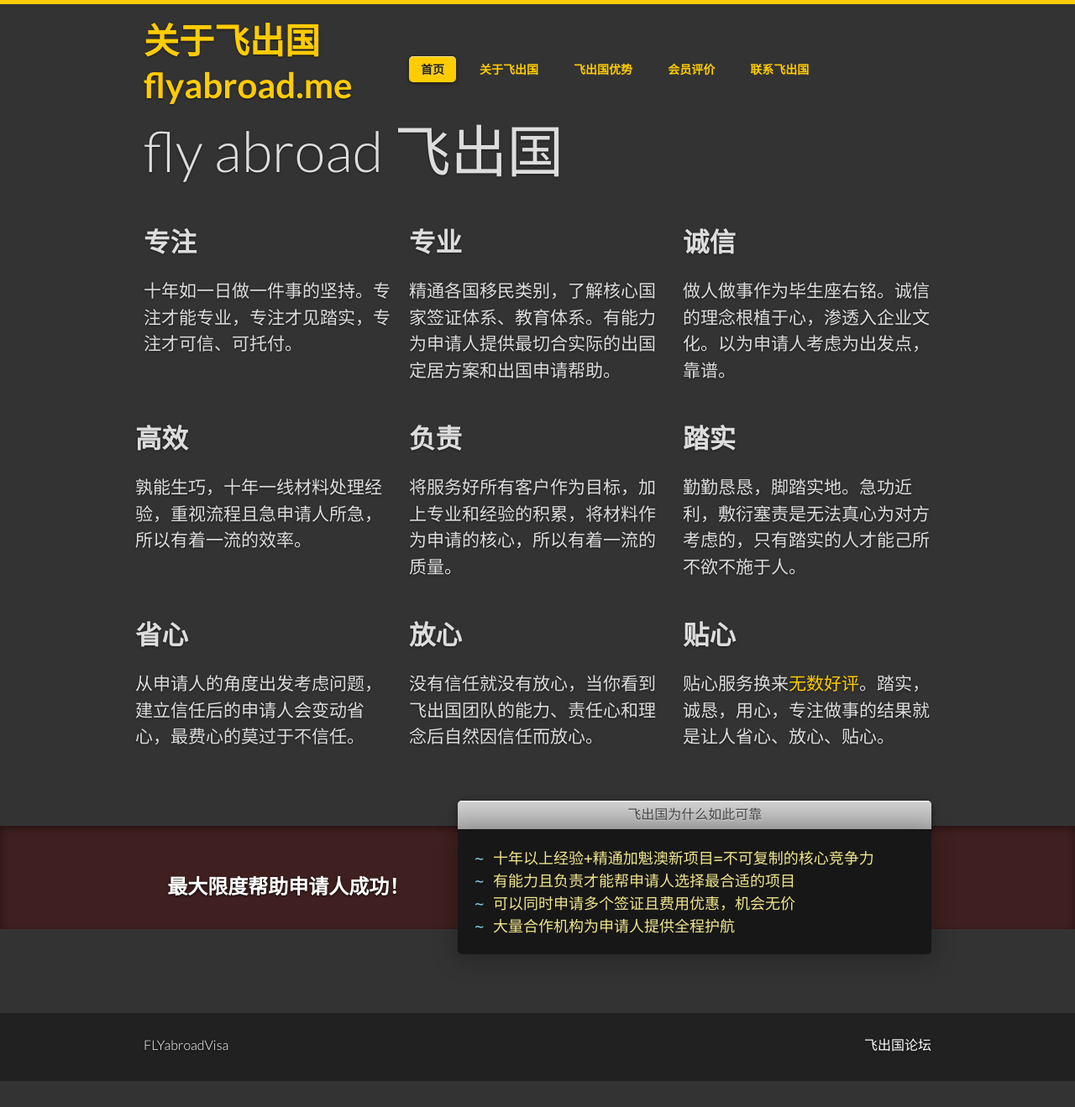
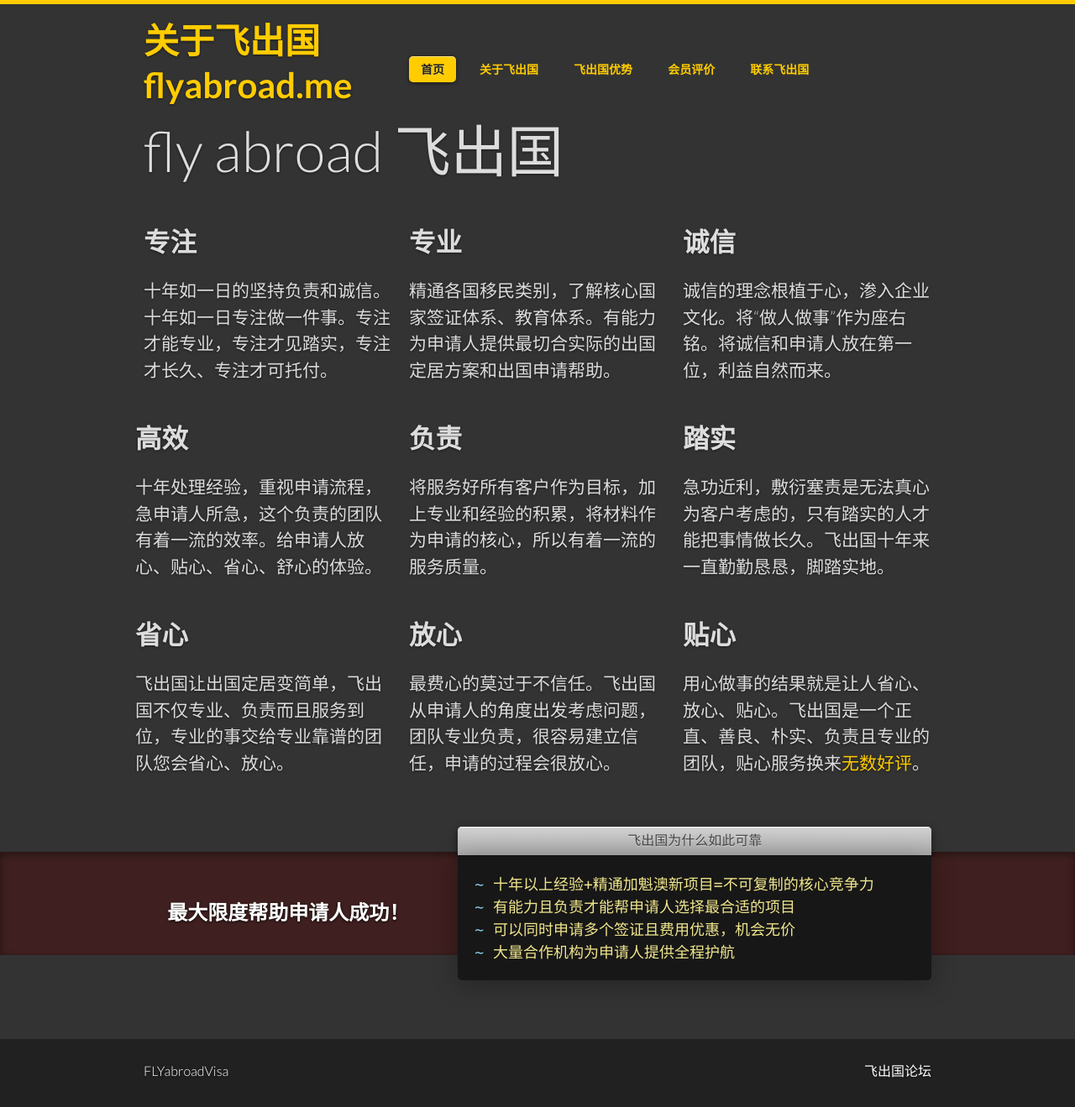
Before and after one commit to cnsme/flymeww2, a Jekyll site: the page built from index.html, in a window 1280 px wide. Shown: the whole page at 84% size. Built offline with Jekyll 4.4.1, drawn with Linux system fonts in a browser that asks for light colours; before the commit the page ends 1288 px from its top, so only the background shows below that.

Commit message:
post-pingjia

```diff
--- a/index.html
+++ b/index.html
@@ -15,7 +15,7 @@
   <div class="grid">
     <div class="unit one-third">
       <h2>专注</h2>
-      <p>十年如一日做一件事的坚持。专注才能专业，专注才见踏实，专注才可信、可托付。</p>
+      <p>十年如一日的坚持负责和诚信。十年如一日专注做一件事。专注才能专业，专注才见踏实，专注才长久、专注才可托付。</p>
     </div>
     <div class="unit one-third">
       <h2>专业</h2>
@@ -23,35 +23,35 @@
     </div>
     <div class="unit one-third">
       <h2>诚信</h2>
-      <p>做人做事作为毕生座右铭。诚信的理念根植于心，渗透入企业文化。以为申请人考虑为出发点，靠谱。</p>
+      <p>诚信的理念根植于心，渗入企业文化。将“做人做事”作为座右铭。将诚信和申请人放在第一位，利益自然而来。</p>
     </div>
 
     <div class="clear"></div>
     <div class="unit one-third">
       <h2>高效</h2>
-      <p>孰能生巧，十年一线材料处理经验，重视流程且急申请人所急，所以有着一流的效率。</p>
+      <p>十年处理经验，重视申请流程，急申请人所急，这个负责的团队有着一流的效率。给申请人放心、贴心、省心、舒心的体验。</p>
     </div>
     <div class="unit one-third">
       <h2>负责</h2>
-      <p>将服务好所有客户作为目标，加上专业和经验的积累，将材料作为申请的核心，所以有着一流的质量。</p>
+      <p>将服务好所有客户作为目标，加上专业和经验的积累，将材料作为申请的核心，所以有着一流的服务质量。</p>
     </div>
     <div class="unit one-third">
       <h2>踏实</h2>
-      <p>勤勤恳恳，脚踏实地。急功近利，敷衍塞责是无法真心为对方考虑的，只有踏实的人才能己所不欲不施于人。</p>
+      <p>急功近利，敷衍塞责是无法真心为客户考虑的，只有踏实的人才能把事情做长久。飞出国十年来一直勤勤恳恳，脚踏实地。</p>
     </div>
 
     <div class="clear"></div>
     <div class="unit one-third">
       <h2>省心</h2>
-      <p>从申请人的角度出发考虑问题，建立信任后的申请人会变动省心，最费心的莫过于不信任。</p>
+      <p>飞出国让出国定居变简单，飞出国不仅专业、负责而且服务到位，专业的事交给专业靠谱的团队您会省心、放心。</p>
     </div>
     <div class="unit one-third">
       <h2>放心</h2>
-      <p>没有信任就没有放心，当你看到飞出国团队的能力、责任心和理念后自然因信任而放心。</p>
+      <p>最费心的莫过于不信任。飞出国从申请人的角度出发考虑问题，团队专业负责，很容易建立信任，申请的过程会很放心。</p>
     </div>
     <div class="unit one-third">
       <h2>贴心</h2>
-      <p>贴心服务换来<a href="/news/">无数好评</a>。踏实，诚恳，用心，专注做事的结果就是让人省心、放心、贴心。</p>
+      <p>用心做事的结果就是让人省心、放心、贴心。飞出国是一个正直、善良、朴实、负责且专业的团队，贴心服务换来<a href="/news/">无数好评</a>。</p>
     </div>
   </div>
 </section>
```
Also changed, not shown: about/index.md (+7 -3 lines), contact/index.md (+2 -2 lines).
